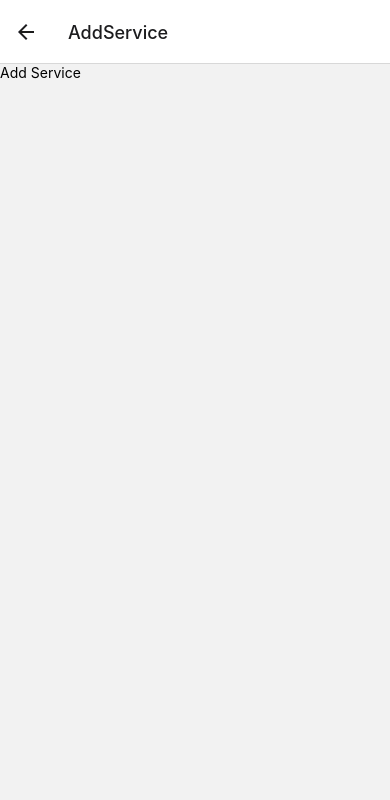
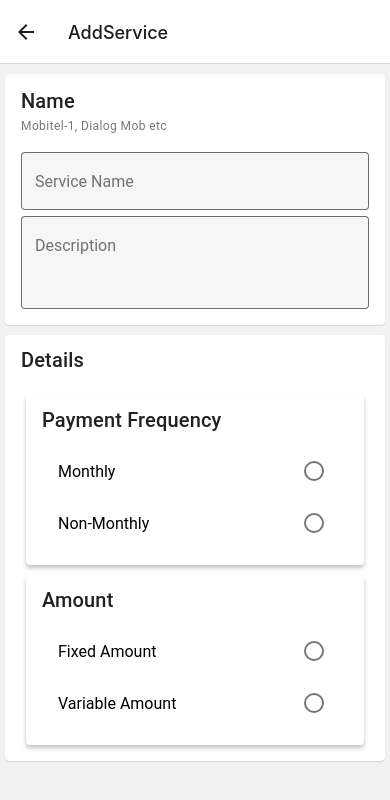
Before and after one commit to sidaath/payment_tracker, a React Native app: screen /AddService in a window 390 px wide. Shown: the top 800 px of the page. Built offline with nearby package versions, Linux system fonts and the light colour scheme.

Commit message:
add service UI

```diff
--- a/App/Screens/ManageServices/AddService.js
+++ b/App/Screens/ManageServices/AddService.js
@@ -1,17 +1,95 @@
 import React from 'react'
-import {View, Text} from 'react-native'
+import {ScrollView, StyleSheet} from 'react-native'
+import { Card, RadioButton, TextInput } from 'react-native-paper'
 
-class AddService extends React.Component{
 
-    render(){
+export default function AddService(){
+
+    //user input
+    const [name, setName] = React.useState('')
+    const [description, setDescription] = React.useState('')
+    const [monthly, setMonthly] = React.useState(null)
+    const [showAmount, setShowAmt] = React.useState(null)
+    const [amount, setAmount] = React.useState('')
+
+    //errors
+    const [nameErr , setNameEr] = React.useState(false)
+    const [monthlyErr , setMonthlyEr] = React.useState(false)
+    const [showAmtErr , setShowAmtEr] = React.useState(false)
+    const [amtErr , setAmtEr] = React.useState(false)
 
         return(
-            <View>
-                <Text>Add Service</Text>
-            </View>
+            <ScrollView>
+                <Card style={styles.container}>
+                    <Card.Title title="Name" subtitle="Mobitel-1, Dialog Mob etc"/>
+                    <Card.Content>
+                        <TextInput
+                            mode='outlined'
+                            label="Service Name"
+                            value={name}
+                            onChangeText={(txt)=>{setName(txt)}}
+                            error={nameErr}
+                        />
+
+                        <TextInput
+                            multiline
+                            numberOfLines={3}
+                            mode='outlined'
+                            label="Description"
+                            value={description}
+                            onChangeText={(txt)=>{setDescription(txt)}}
+                        />
+                    </Card.Content>
+                </Card>
+                <Card style={styles.container}>
+                    <Card.Title title="Details"/>
+                    <Card.Content>
+                        <Card style={showAmtErr? styles.cardError : styles.container} mode='elevated' elevation={4}>
+                            <Card.Title title="Payment Frequency"/>
+                            <Card.Content>
+                                <RadioButton.Group onValueChange={val=>setMonthly(val)} value={monthly}>
+                                    <RadioButton.Item label="Monthly" value={true} />
+                                    <RadioButton.Item label="Non-Monthly" value={false} />
+                                </RadioButton.Group>
+                            </Card.Content>
+                        </Card>
+
+                        <Card style={monthlyErr? styles.cardError : styles.container} mode='elevated' elevation={4}>
+                            <Card.Title title="Amount" />
+                            <Card.Content>
+                            <RadioButton.Group onValueChange={val=>setShowAmt(val)} value={showAmount}>
+                                    <RadioButton.Item label="Fixed Amount" value={true} />
+                                    <RadioButton.Item label="Variable Amount" value={false} />
+                                </RadioButton.Group>
+                            {showAmount===true &&
+                                <TextInput
+                                    mode='outlined'
+                                    label='Amount'
+                                    keyboardType='numeric'
+                                    value={amount}
+                                    onChangeValue={(val)=>{setAmount(val)}}
+                                    error={amtErr}
+                                />
+
+                            }
+                            </Card.Content>
+                        </Card>
+                    </Card.Content>
+                </Card>
+            </ScrollView>
         )
     }
-}
 
 
-export default AddService
+    const styles = StyleSheet.create({
+        container : {
+            marginHorizontal : 5,
+            marginTop:10
+        },
+
+        cardError :{
+            marginHorizontal : 5,
+            marginTop:10,
+            backgroundColor : '#ffcccc'
+        }
+    })
```
